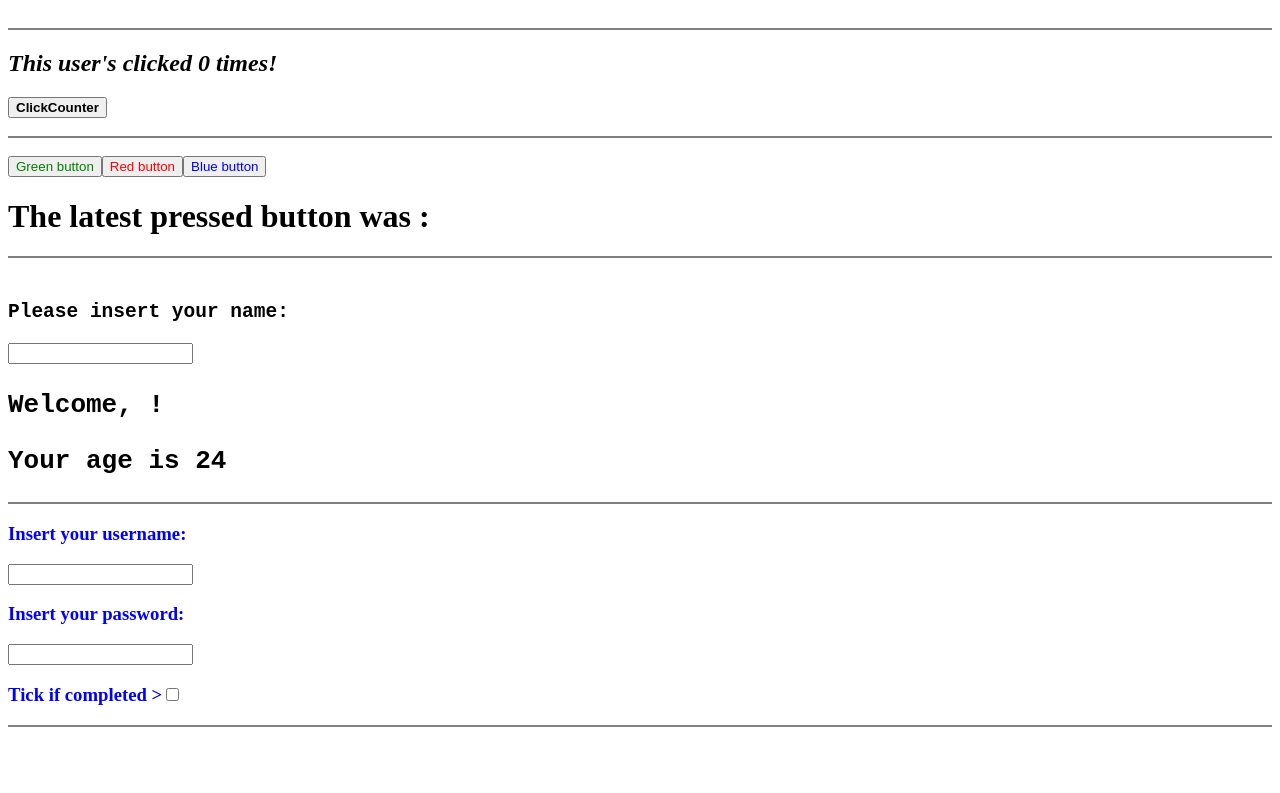
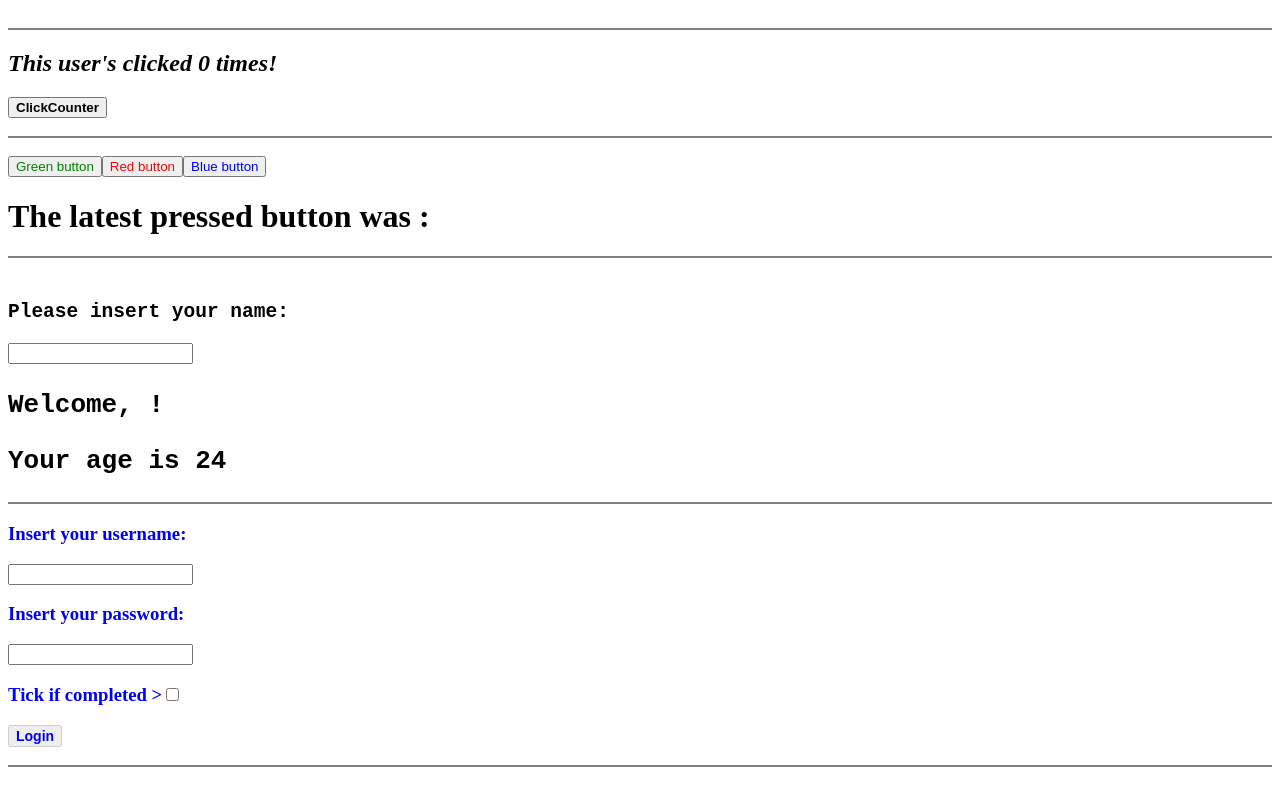
Before and after one commit to AnneclaireS/react-exercises, a React (Create React App) app in the folder my-app/: page / in a window 1280 px wide. Shown: the part 264-1057 px from the top of the page. Before the commit the page ends 999 px from the top, so only its background shows below. Built offline with nearby package versions, Linux system fonts and the light colour scheme.

Commit message:
added login button

```diff
--- a/my-app/src/App.js
+++ b/my-app/src/App.js
@@ -26,7 +26,7 @@ export class App extends React.Component {
                 <InteractiveWelcome />
                 <div style={{borderBottom: '2px solid grey'}}></div>
                 <Login />
-                <div style={{borderBottom: '2px solid grey'}}></div>
+                <div style={{borderBottom: '2px solid grey'}}></div><br/>
             </div>
         )
     }
--- a/my-app/src/Login.js
+++ b/my-app/src/Login.js
@@ -4,7 +4,8 @@ export class Login extends React.Component {
     state = {
         username: '',
         password: '',
-        remember: false
+        remember: false,
+        disabled: true
     }
 
     handleLogin = (event) => {
@@ -19,8 +20,13 @@ export class Login extends React.Component {
         })
     }
 
-    componentDidUpdate() {
-        console.log(this.state)
+    onLogin = (event) => {
+        console.log(event)
+        const click = event.target.disabled
+        this.setState({
+            disabled : click
+        })
+        console.log(click)
     }
 
     render() {
@@ -33,6 +39,8 @@ export class Login extends React.Component {
                 <label style={{color:'blue'}}><h3>Tick if completed &gt;
                 <input name='remember' type='checkbox' checked={this.state.remember} onChange={this.handleLogin}></input>
                 </h3></label>
+                <button style={{color:'blue', fontSize:14, fontWeight:'bold'}} type="submit" disabled={!this.state.username || !this.state.password} onClick={this.onLogin}>Login</button>
+                <br/><br/>
             </div>
         )
     }
```
